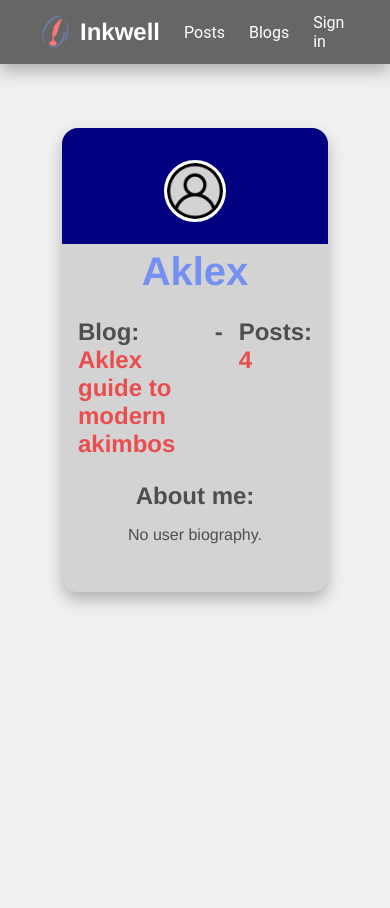
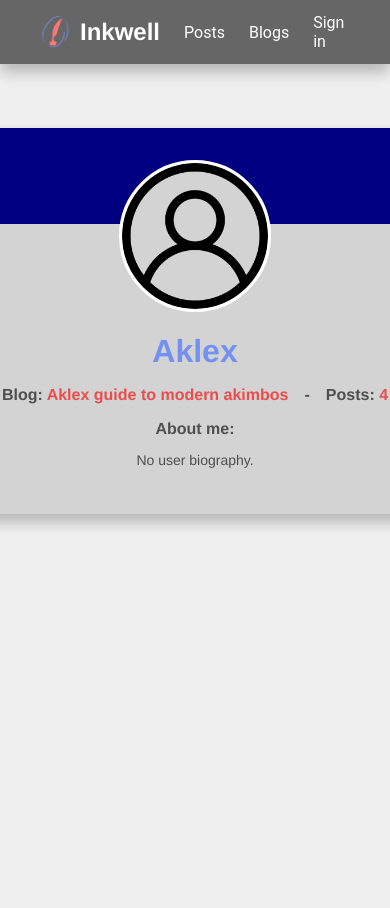
Before and after one commit to TristanRedrose/Inkwell, a Django app: a page that uses main/templates/main/profile_page.html in a window 390 px wide; the page is wider, and only the part inside the window is pictured. Run offline with Django 4.2, Linux system fonts and the light colour scheme; data comes from the database, SQL or seed files in the repository; both versions use the stored data as it was after the commit.

Commit message:
tweaked profile page mobile responsiveness

```diff
--- a/main/static/main/scripts/profile.js
+++ b/main/static/main/scripts/profile.js
@@ -1,3 +1,13 @@
+document.addEventListener('DOMContentLoaded', function() {
+
+    // Clear error from comment bar when user starts to enter input
+    const Image = document.querySelector('.profile-image');
+    Image.onerror = function(e) {
+        Image.src = "/static/main/images/user.png";
+        Image.onerror = null;
+    }
+})
+
 // Insert csrf token and get request
 function getRequest(path) {
     const csrf_token = document.querySelector('[name=csrfmiddlewaretoken]').value
@@ -32,7 +42,7 @@ function show_modal(username) {
     }
 
     let image = document.querySelector('.profile-image').src;
-    if (image === "/static/main/images/user.png") {
+    if (image === "http://127.0.0.1:8000/static/main/images/user.png") {
         image = "";
     }
 
--- a/main/static/main/styles.css
+++ b/main/static/main/styles.css
@@ -1155,7 +1155,8 @@ ul, .error-message {
 }
 
 .profile-image {
-    width: 80%;
+    width: 173px;
+    height: 173px;
     border-radius: 50%;
     align-self: center;
     background-color: lightgray;
@@ -1165,11 +1166,11 @@ ul, .error-message {
 .profile-blog {
     display: flex;
     flex-direction: row;
-    justify-content: space-between;
 }
 
 .profile-blog > h3 {
     margin-bottom: 0px;
+    font-size: 20px;
 }
 
 .spacing {
@@ -1391,6 +1392,23 @@ ul, .error-message {
     .blog-banner-name {
         font-size: 34px;
     }
+
+    .name-text {
+        font-size: 32px;
+    }
+
+    .profile-image {
+        width: 146px;
+        height: 146px;
+    }
+
+    .profile-blog > h3 {
+        font-size: 16px;
+    }
+
+    #biography-text {
+        font-size: 14px;
+    }
 }
 
 @media screen and (max-width: 800px) {
@@ -1446,8 +1464,8 @@ ul, .error-message {
         margin-left: 4px;
     }
 
-    #profile-box {
-        width: 550px;
+    .profile-box {
+        width: 475px;
     }
 
     .profile-image-input {
```
Also changed, not shown: db.sqlite3.
